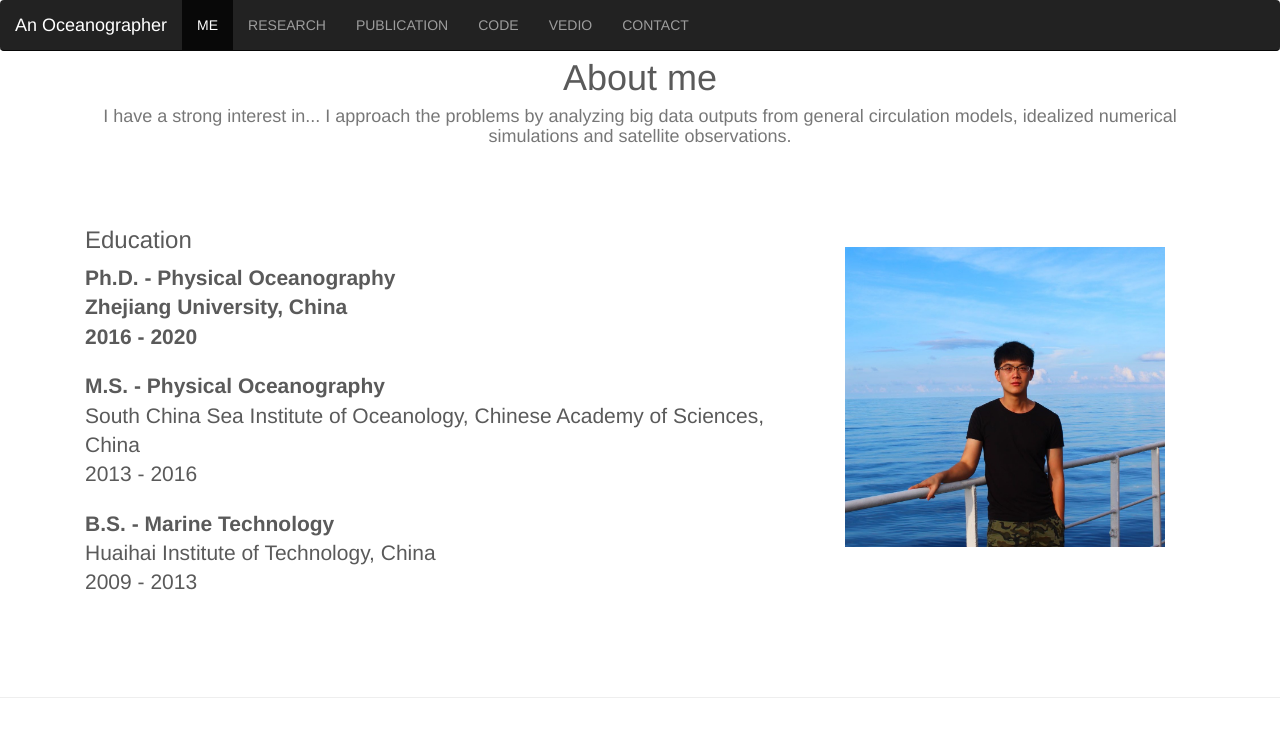
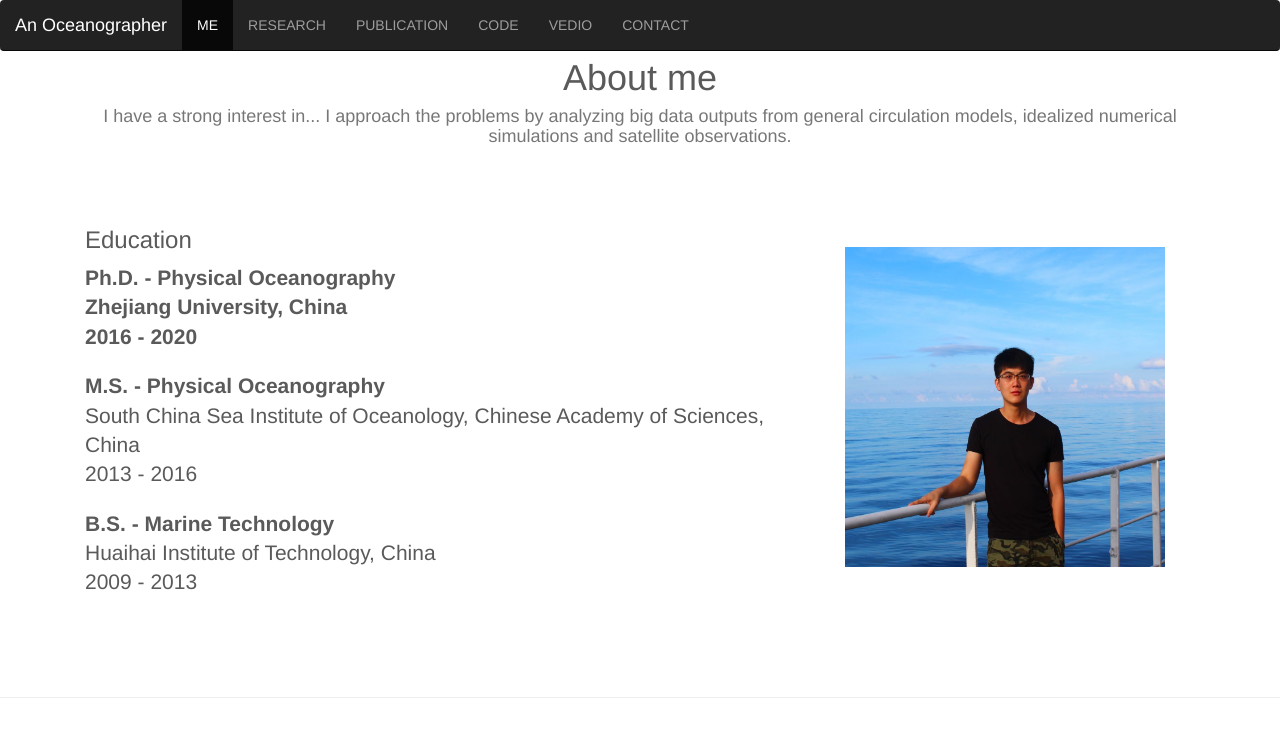
Before and after one commit to liutongya/liutongya.github.io, a Jekyll site: the page built from index.html, in a window 1280 px wide and 900 px high, scrolled down 1244 px. Shown: the top 737 px of the window. Built offline with Jekyll 4.4.1, drawn with Linux system fonts in a browser that asks for light colours.

Commit message:
Update index.html

```diff
--- a/index.html
+++ b/index.html
@@ -77,7 +77,7 @@
               <div class="col-md-4">
                       <br />
                       <br />
-                      <img src="../img/me2.jpg" alt="" width="320" height="300">
+                      <img src="../img/me2.jpg" alt="" width="320" height="320">
               </div>
           </div>
       </div>
```
